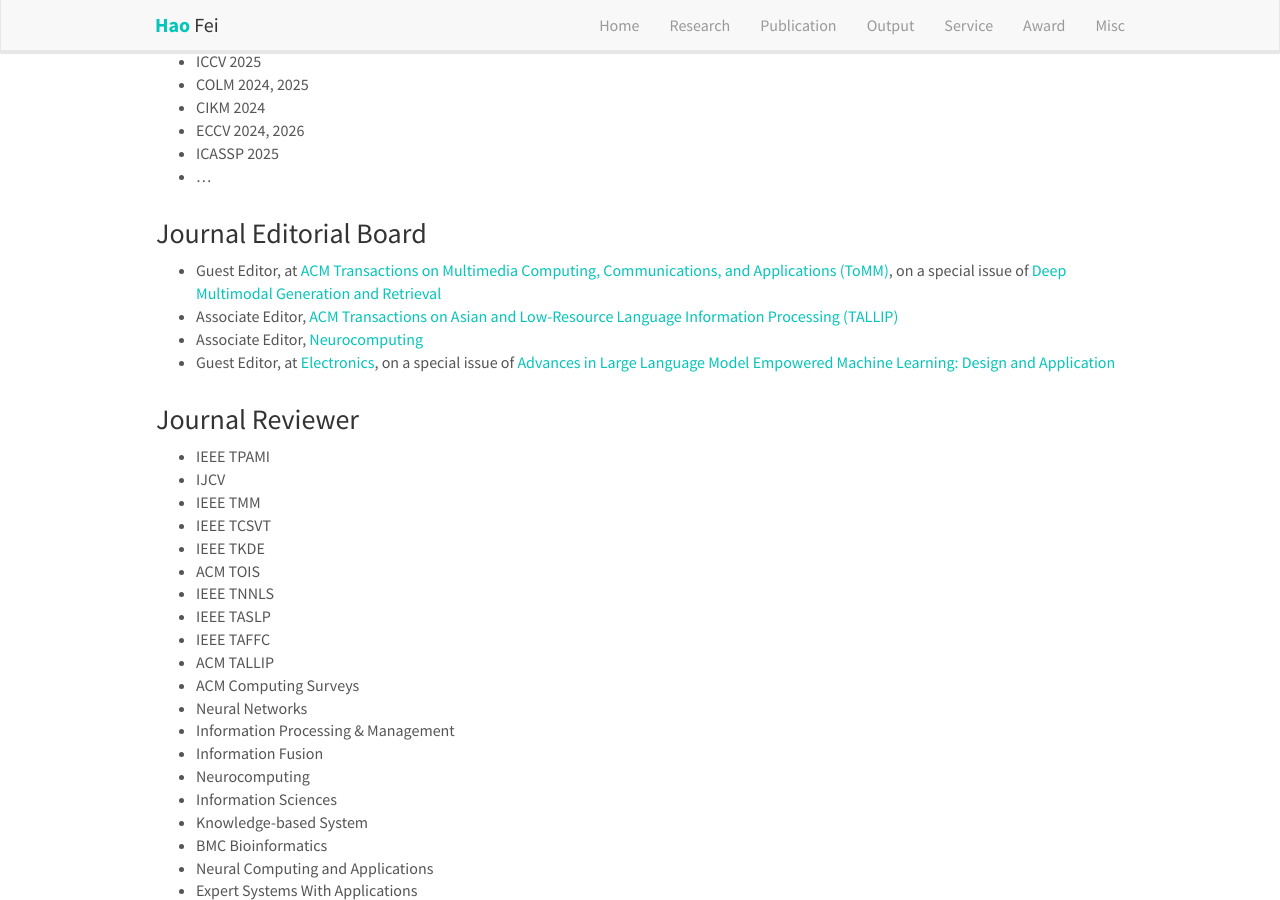
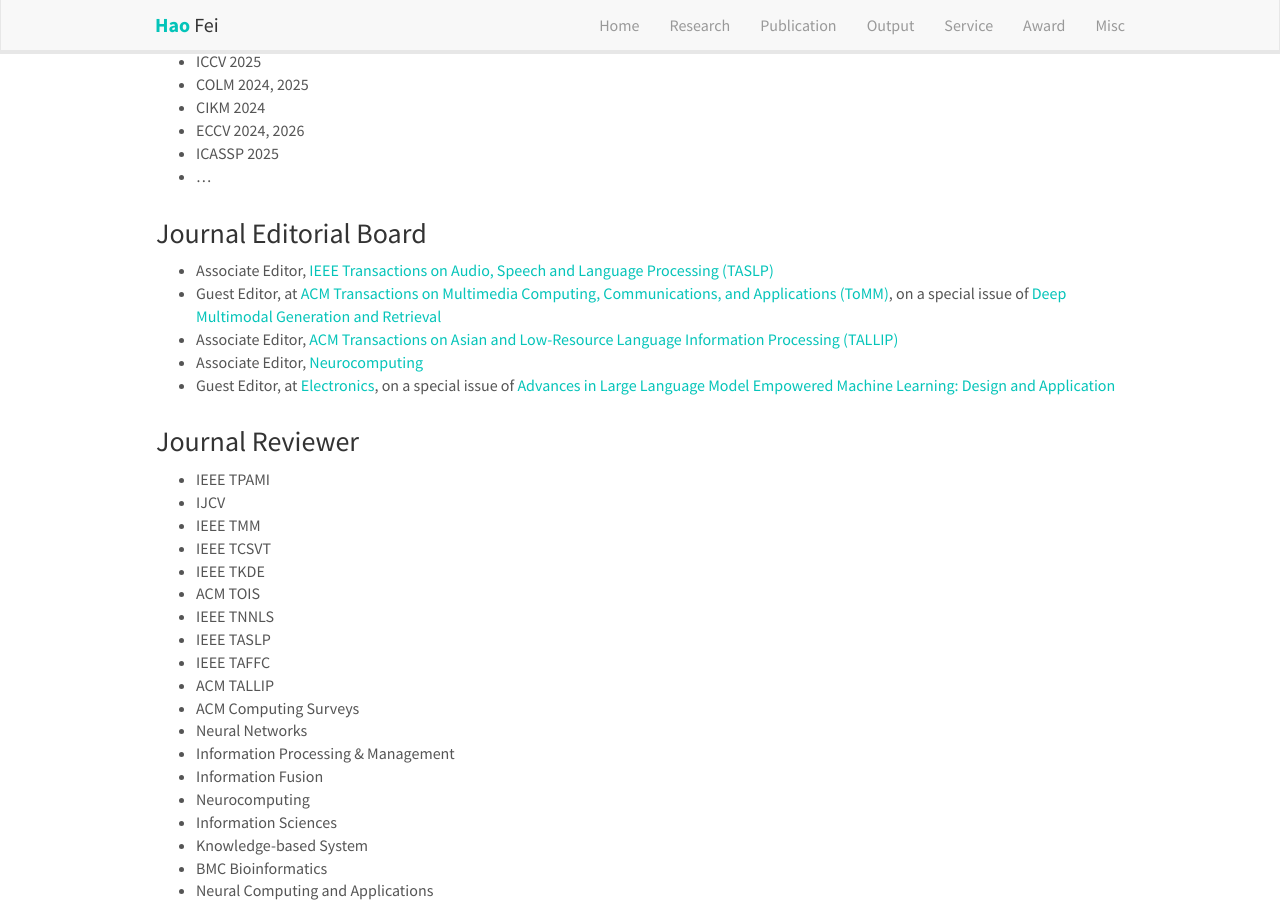
Before and after one commit to scofield7419/scofield7419.github.io, a Jekyll site: the page built from _pages/services.md, in a window 1280 px wide and 900 px high, scrolled down 1335 px. Built offline with Jekyll 4.4.1, drawn with Linux system fonts in a browser that asks for light colours; nearby versions of some CDN libraries; comment, search, counter and statistics services are not loaded; a style sheet for code colours, icons or effects is not loaded.

Commit message:
Update services.md

```diff
--- a/_pages/services.md
+++ b/_pages/services.md
@@ -88,6 +88,7 @@
 
 ### Journal Editorial Board
 
+- Associate Editor, [IEEE Transactions on Audio, Speech and Language Processing (TASLP)](https://signalprocessingsociety.org/publications-resources/ieee-transactions-audio-speech-and-language-processing)
 - Guest Editor, at [ACM Transactions on Multimedia Computing, Communications, and Applications (ToMM)](https://dl.acm.org/journal/tomm), on a special issue of [Deep Multimodal Generation and Retrieval](https://dl.acm.org/pb-assets/static_journal_pages/tomm/pdf/ACM-SI_ToMM_MMGR-1708635711467.pdf)
 - Associate Editor, [ACM Transactions on Asian and Low-Resource Language Information Processing (TALLIP)](https://dl.acm.org/journal/tallip)
 - Associate Editor, [Neurocomputing](https://www.sciencedirect.com/journal/neurocomputing)
```
